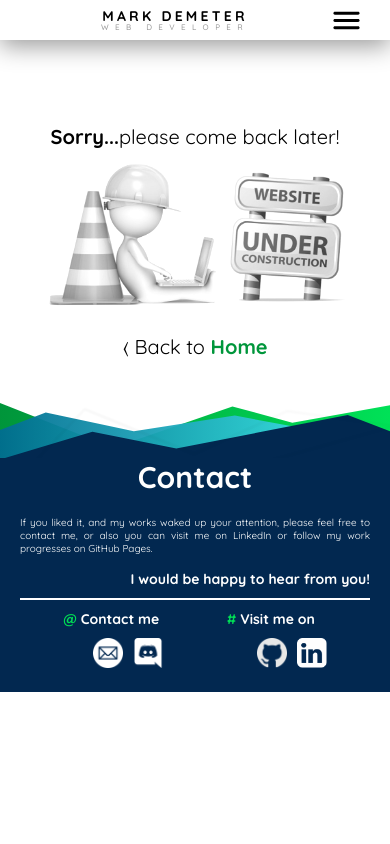
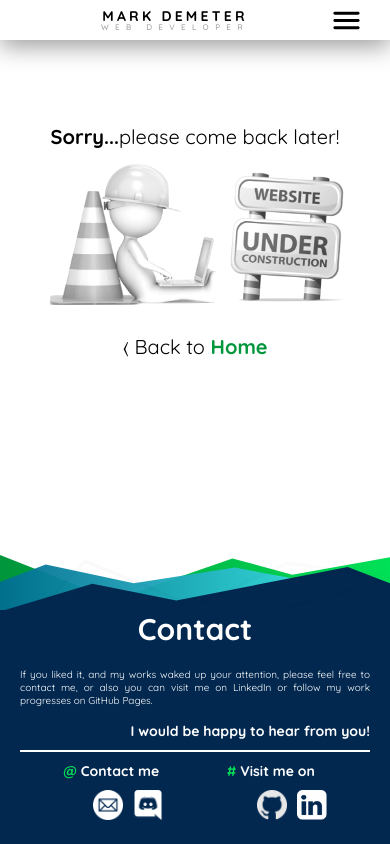
Before and after one commit to d3meter/md-web, a React (Create React App) app in the folder frontend/: page /projects in a window 390 px wide. Built offline with nearby package versions, Linux system fonts and the light colour scheme.

Commit message:
fix html height for mobile

```diff
--- a/frontend/src/App.css
+++ b/frontend/src/App.css
@@ -8,14 +8,18 @@ a img {
 }
 
 body {
-  max-width: 100%;
-  max-height: 100%;
-  min-width: 250px;
-  box-sizing: border-box;
-  font-family: 'Quicksand', sans-serif;
+  font-family: "Quicksand", sans-serif;
+}
+
+#root {
+  min-height: 100vh;
+  display: flex;
+  flex-direction: column;
+  justify-content: space-between;
 }
 
 .App {
+  min-height: 100vh;
   display: flex;
   flex-direction: column;
   align-items: center;
--- a/frontend/src/index.css
+++ b/frontend/src/index.css
@@ -1,8 +1,16 @@
+html {
+  height: -webkit-fill-available;
+}
+
 body {
+  max-width: 100%;
+  min-height: 100vh;
+  min-height: -webkit-fill-available;
+  min-width: 250px;
   margin: 0;
   font-family: -apple-system, BlinkMacSystemFont, 'Segoe UI', 'Roboto', 'Oxygen',
     'Ubuntu', 'Cantarell', 'Fira Sans', 'Droid Sans', 'Helvetica Neue',
-    sans-serif;
+    sans-serif, 'Quicksand', sans-serif;
   -webkit-font-smoothing: antialiased;
   -moz-osx-font-smoothing: grayscale;
 }
--- a/frontend/src/index.js
+++ b/frontend/src/index.js
@@ -3,12 +3,11 @@ import ReactDOM from "react-dom/client";
 import "./index.css";
 import App from "./App";
 import reportWebVitals from "./reportWebVitals";
-import { BrowserRouter } from "react-router-dom";
 
 const root = ReactDOM.createRoot(document.getElementById("root"));
 root.render(
   <React.StrictMode>
-      <App />
+    <App />
   </React.StrictMode>
 );
 
--- a/frontend/src/pages/css/Home.css
+++ b/frontend/src/pages/css/Home.css
@@ -132,7 +132,7 @@ span {
   height: 80px;
 }
 .Home .section-2 .logo-container:hover {
-  filter: grayscale(0);
+  filter: grayscale(0) opacity(0.8);
   transition: 0.3s ease-in-out;
 }
 .Home .section-3 {
--- a/frontend/src/pages/css/Home.scss
+++ b/frontend/src/pages/css/Home.scss
@@ -127,7 +127,7 @@ span {
       }
     }
     .logo-container:hover {
-      filter: grayscale(0);
+      filter: grayscale(0) opacity(0.8);
       transition: 0.3s ease-in-out;
     }
   }
```
Also changed, not shown: 1 other file (tests, documents, lock files or other folders).
